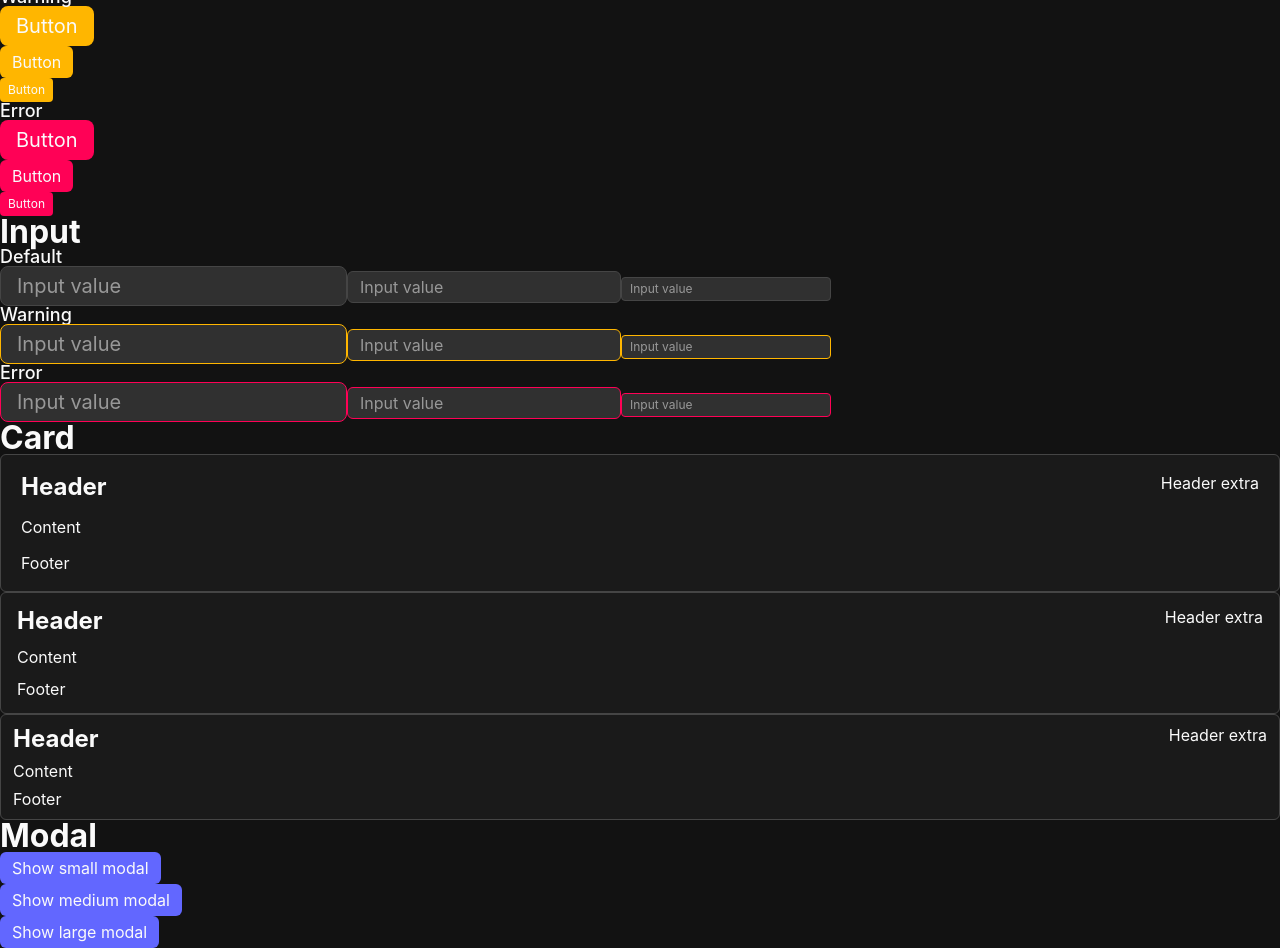
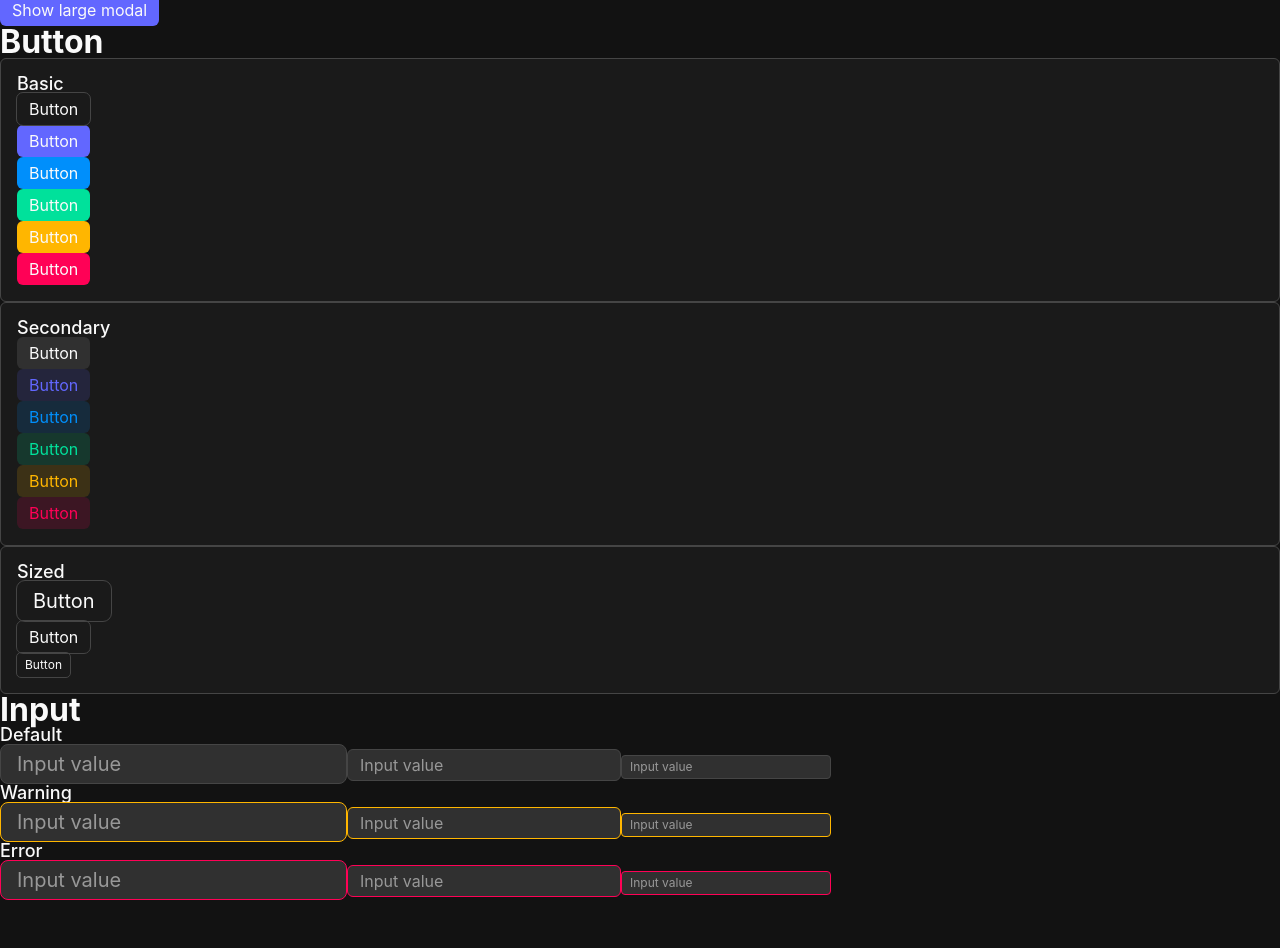
Before and after one commit to dazeGG/money-tracker, a Vue app: page / in a window 1280 px wide. Shown: the part 500-1448 px from the top of the page. After the commit the page ends 1400 px from the top, so only its background shows below. Built offline with nearby package versions, Linux system fonts and the light colour scheme.

Commit message:
refactor(X3UI preview): changed order of blocks and refactor buttons preview

```diff
--- a/src/components/X3UIPreview.vue
+++ b/src/components/X3UIPreview.vue
@@ -1,26 +1,6 @@
 <template>
 	<div class="mt-4">
 		<div class="flex flex-col gap-4">
-			<span class="h1">Button</span>
-			<div v-for="(buttonType, index) in ButtonTypes" :key="index" class="flex flex-col gap-2">
-				<span class="h4">{{ startCase(buttonType) }}</span>
-				<div class="flex gap-2 items-start">
-					<X3Button v-for="(size, index) in sizes" :key="index" :type="buttonType" :size="size">Button</X3Button>
-				</div>
-			</div>
-			<span class="h1">Input</span>
-			<div v-for="(inputStatus, index) in InputStatuses" :key="index" class="flex flex-col gap-2">
-				<span class="h4">{{ startCase(inputStatus) }}</span>
-				<div class="flex gap-2 items-start">
-					<X3Input
-						v-for="(size, index) in sizes"
-						:key="index"
-						v-model:value="inputRef"
-						:size="size"
-						:status="inputStatus !== 'default' ? inputStatus : undefined"
-					/>
-				</div>
-			</div>
 			<span class="h1">Card</span>
 			<div class="flex gap-2 items-start">
 				<X3Card v-for="(size, index) in sizes" :key="index" :size="size">
@@ -39,6 +19,50 @@
 				<X3Button type="primary" @click="showModals.large = true">Show large modal</X3Button>
 			</div>
 			<X3Modal v-for="(size, index) in sizes" :key="index" v-model:show="showModals[size]" :size="size" title="Modal" />
+			<span class="h1">Button</span>
+			<div class="grid grid-cols-2 gap-2">
+				<X3Card>
+					<div class="flex flex-col gap-2">
+						<span class="h4">Basic</span>
+						<div class="flex gap-2 flex-wrap">
+							<X3Button v-for="(buttonType, index) in ButtonTypes" :key="index" :type="buttonType">Button</X3Button>
+						</div>
+					</div>
+				</X3Card>
+				<X3Card>
+					<div class="flex flex-col gap-2">
+						<span class="h4">Secondary</span>
+						<div class="flex gap-2 flex-wrap">
+							<X3Button v-for="(buttonType, index) in ButtonTypes" :key="index" :type="buttonType" secondary>
+								Button
+							</X3Button>
+						</div>
+					</div>
+				</X3Card>
+				<X3Card>
+					<div class="flex flex-col gap-2">
+						<span class="h4">Sized</span>
+						<div class="flex gap-2 flex-wrap">
+							<X3Button v-for="(size, index) in sizes" :key="index" :size="size">
+								Button
+							</X3Button>
+						</div>
+					</div>
+				</X3Card>
+			</div>
+			<span class="h1">Input</span>
+			<div v-for="(inputStatus, index) in InputStatuses" :key="index" class="flex flex-col gap-2">
+				<span class="h4">{{ startCase(inputStatus) }}</span>
+				<div class="flex gap-2 items-start">
+					<X3Input
+						v-for="(size, index) in sizes"
+						:key="index"
+						v-model:value="inputRef"
+						:size="size"
+						:status="inputStatus !== 'default' ? inputStatus : undefined"
+					/>
+				</div>
+			</div>
 		</div>
 	</div>
 </template>
```
